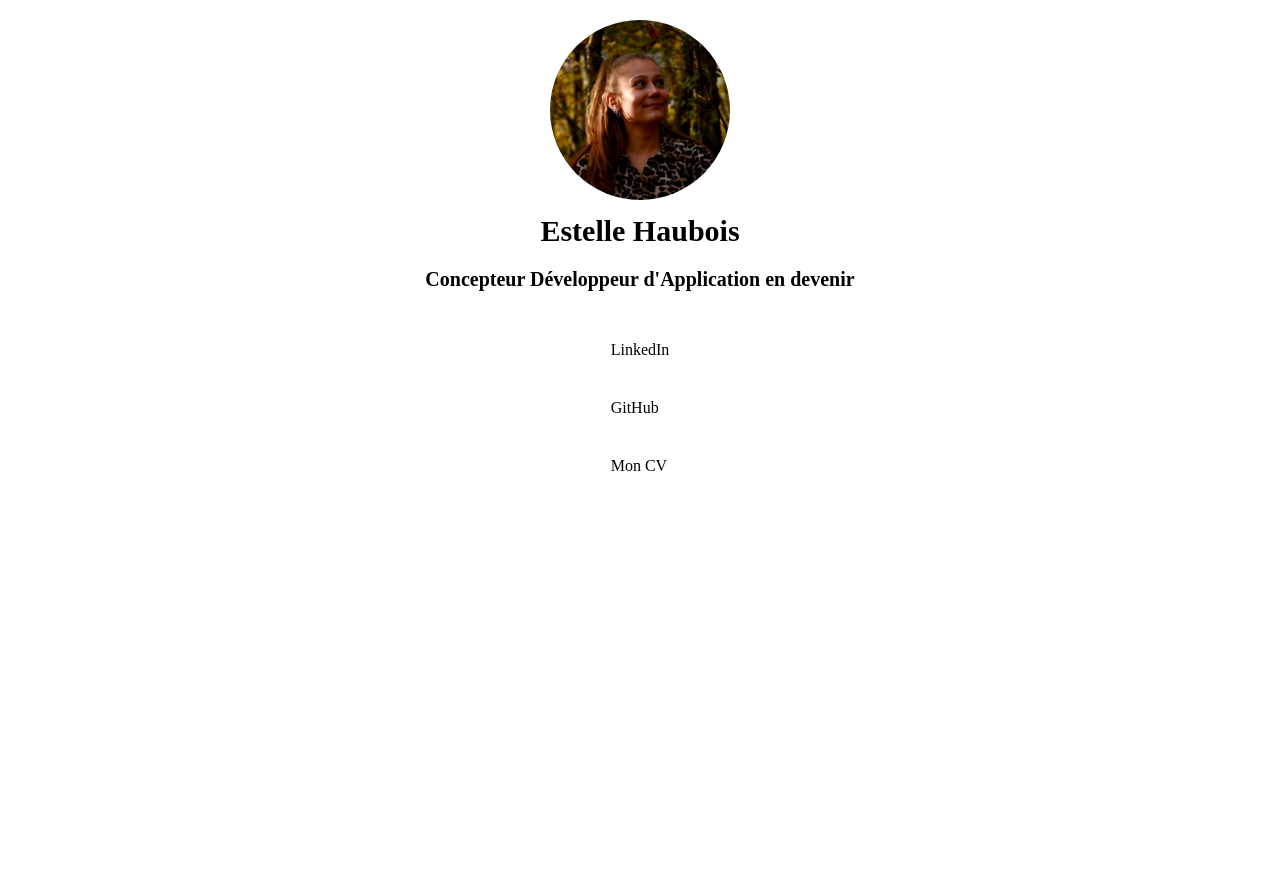
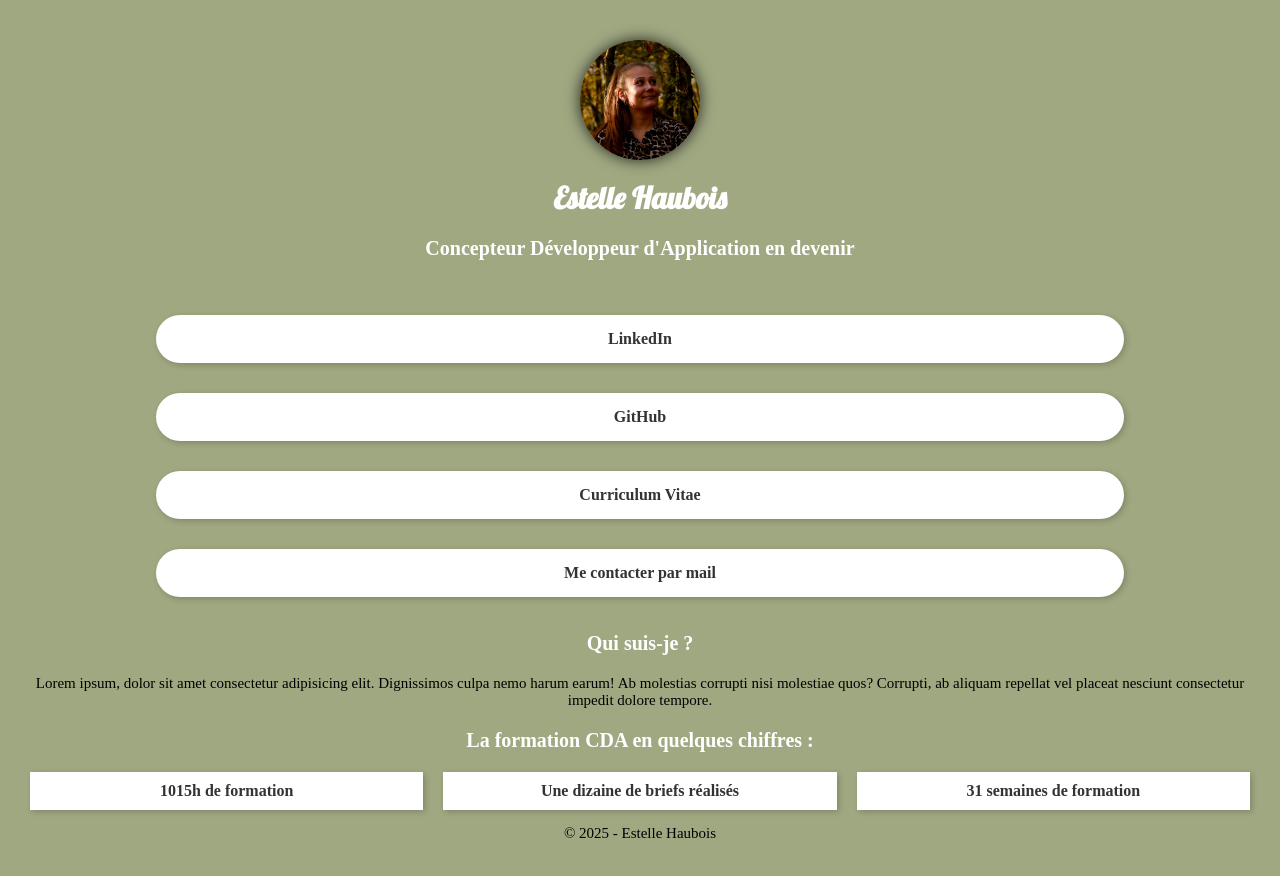
Before and after one commit to EstelleSimina/brief_1, a plain HTML site: page index.html in a window 1280 px wide. Before the commit the page ends 800 px from the top, so only its background shows below. Drawn offline with Linux system fonts and the light colour scheme.

Commit message:
modification fichier html et css

```diff
--- a/index.html
+++ b/index.html
@@ -2,28 +2,58 @@
 <html lang="fr">
 <head>
     <meta charset="UTF-8">
-    <meta name="description" content="width=device-width, initial-scale=1.0">
+    <meta name="viewport" content="width=device-width, initial-scale=1.0">
+    <link href="style.css" rel="stylesheet" >
+    <link href="https://fonts.googleapis.com/css2?family=Anton&display=swap" rel="stylesheet">
+    <link href="https://fonts.googleapis.com/css2?family=Lobster&display=swap" rel="stylesheet">
     <title>Linktree Estelle Haubois</title>
-    <link href="style.css" rel="stylesheet" >
 </head>
+
 <body>
     <header>
         <img class="avatar" src="images/photo_EstelleHaubois.jpg" alt="Photo d'Estelle Haubois">
-        <h1>Estelle Haubois</h1>
+        <h1 class="name">Estelle Haubois</h1>
         <h2>Concepteur Développeur d'Application en devenir</h2>
     </header>
-    <main> <!-- sous forme de liste ? pas de bouton ? -->
-       <ul>
+
+    <main>
+        <nav class="navigation">
+            <ul class="link_list">
                 <li>
-                <a href="https://www.linkedin.com/in/estelle-haubois" target="_blank">LinkedIn</a>
+                    <a href="https://www.linkedin.com/in/estelle-haubois" class="link" target="_blank">LinkedIn</a>
                 </li>
                 <li>
-                <a href="https://github.com/Simina22" target="_blank">GitHub</a>
+                    <a href="https://github.com/EstelleSimina" class="link" target="_blank">GitHub</a>
                 </li>
                 <li>
-                <a href="CV_EstelleHaubois.pdf" target="_blank">Mon CV</a> <!-- le mettre dans un fichier? -->
+                    <a href="CV_EstelleHaubois.pdf" class="link" target="_blank">Curriculum Vitae</a>
+                </li>
+                <li>
+                    <a href="mailto:haubois.estelle@gmail.com" class="link">Me contacter par mail</a>
                 </li>
             </ul>
+        </nav>
+
+        <section class="presentation">
+            <h2 class="presentation_title">Qui suis-je ?</h2>
+            <p class="presentation_text">Lorem ipsum, dolor sit amet consectetur adipisicing elit. Dignissimos culpa nemo harum earum! Ab molestias corrupti nisi molestiae quos? Corrupti, ab aliquam repellat vel placeat nesciunt consectetur impedit dolore tempore.</p>
+        </section>
+
+        <section class="formation">
+            <h2 class="formation_title">La formation CDA en quelques chiffres :</h2>
+            <div class="formation_number">
+                <ul class="number">
+                    <li class="number_item">1015h de formation</li>
+                    <li class="number_item">Une dizaine de briefs réalisés</li>
+                    <li class="number_item">31 semaines de formation</li>
+                </ul>
+            </div>
+        </section>
     </main>
+
+    <footer>
+        <p>© 2025 - Estelle Haubois</p>
+    </footer>
+
 </body>
 </html>
--- a/style.css
+++ b/style.css
@@ -2,6 +2,23 @@
     box-sizing : border-box;
     margin : 0;
     padding: 0;
+    /*outline: 1px solid red;*/
+}
+
+header {
+    text-align: center;
+    margin-bottom: 20px;
+}
+
+.avatar {
+    width: 120px;
+    height: 120px;
+    margin-top: 20px;
+    margin-bottom: 15px;
+    border-radius: 50%;
+    box-shadow: 0 0 15px rgba(0, 0, 0, 0.801);
+    overflow: hidden;
+    object-fit: cover;
 }
 
 body {
@@ -9,39 +26,91 @@ body {
     flex-direction: column;
     align-items: center;
     padding: 20px;
+    /*font-family: 'Lobster', sans-serif;*/
+    font-size: 16px; /*à voir*/
+    background-color: #A0A882;
+   /* background-color: #A0A882;
+    background-color: #B9A5CD;
+    background-color: #CDBAA5;
+    */
 }
 
-header {
-    text-align: center;
-    margin-bottom: 10px;
+h1 {
+    font-size: 30px;
+    color: white;
+    font-family: 'Lobster', sans-serif;
 }
 
-.avatar {
-    width: 180px;
-    height: 180px;
-    border-radius: 50%; /* correct ?*/
-    overflow: hidden;
-    margin-bottom: 10px;
-    object-fit: cover;
-    border: 1px;
+h2 {
+    font-size: 20px;
+    padding: 20px;
+    color: white;
+    text-align: center;
+    display: flex;
+    flex-direction: column;
 }
 
-
-h1{
-    font-size: 30px;
+p {
+    font-size: 15px;
+    text-align: center;
 }
 
-h2{
-    font-size: 20px;
-    padding: 20px ;
+.link {
+    display: flex;
+    justify-content: center;
+    align-items: center;
+    width: 80%;
+    padding: 15px 20px;
+    background-color: #FFFFFF;
+    color: #333333;
+    text-decoration: none;
+    border-radius: 30px;
+    font-weight: bold;
+    box-shadow: 2px 2px 6px rgba(0, 0, 0, 0.2);
 }
 
-li {
+ .link_list li {
     list-style-type: none;
-    padding : 20px;
+    padding : 15px;
+    display: flex;
+    flex-direction: column;
+    align-items: center;
 }
 
 a {
+    text-decoration : none;
     color: black;
-    text-decoration : none;
+    top: 50%;
+    left: 50%;
 }
+
+.number {
+    display: flex;
+    flex-direction: row;
+    justify-content: space-between;
+    list-style: none;
+    padding: 0;
+    margin: 0;
+}
+
+.number_item {
+    flex: 1;
+    text-align: center;
+    padding: 10px;
+    margin: 0 10px;
+    background-color: #FFFFFF;
+    color: #333333;
+    text-decoration: none;
+    font-weight: bold;
+    box-shadow: 2px 2px 6px rgba(0, 0, 0, 0.2);
+}
+
+footer {
+
+    padding: 15px;
+    text-align: center;
+}
+
+@media screen {
+
+}
```
Lines whose indentation alone changed are shown as unchanged.
